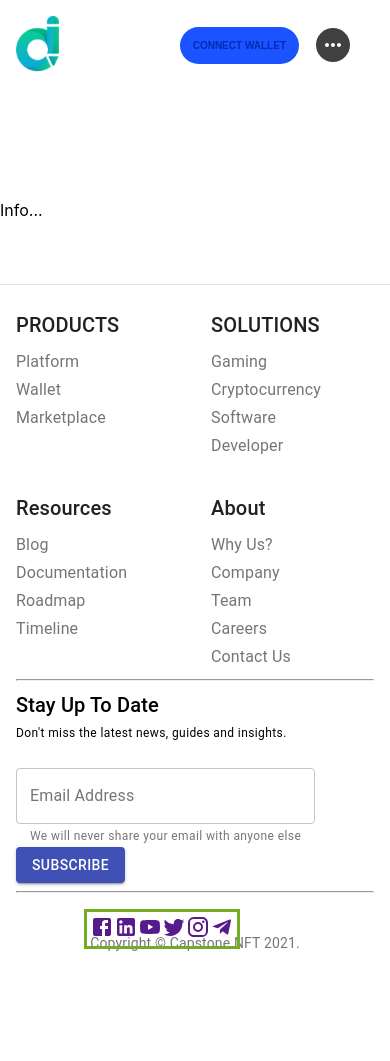
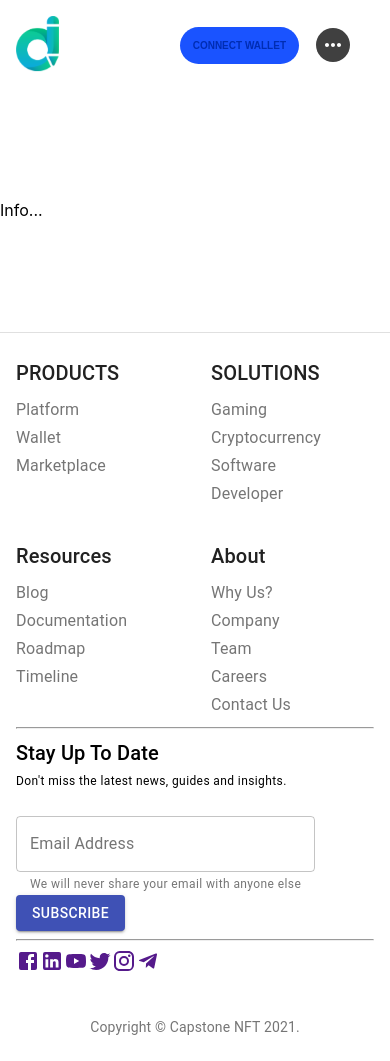
Before and after one commit to seantan1/Auxiun-webpage, a React (Create React App) app: page /info in a window 390 px wide. Before the commit the page ends 977 px from the top, so only its background shows below. Built offline with nearby package versions, Linux system fonts and the light colour scheme.

Commit message:
Adjusted responsiveness

```diff
--- a/src/components/footer-components/Footer.js
+++ b/src/components/footer-components/Footer.js
@@ -15,6 +15,7 @@ import LinkedInIcon from "@material-ui/icons/LinkedIn";
 import TwitterIcon from "@material-ui/icons/Twitter";
 
 import "./css/Footer.css";
+
 function Copyright() {
   return (
     <Typography variant="body2" color="textSecondary" align="center">
@@ -54,7 +55,7 @@ const useStyles = makeStyles((theme) => ({
 
   footer: {
     borderTop: `1px solid ${theme.palette.divider}`,
-    marginTop: theme.spacing(8),
+    marginTop: theme.spacing(14),
     paddingTop: theme.spacing(3),
     paddingBottom: theme.spacing(3),
     [theme.breakpoints.up("sm")]: {
--- a/src/components/footer-components/css/Footer.css
+++ b/src/components/footer-components/css/Footer.css
@@ -1,16 +1,11 @@
-.subscribe-btn{
-    margin-top: 3%;
-    margin-left: 3%;
-    color:grey;
-    background-color: black;
- }
+.subscribe-btn {
+  margin: 0;
+  margin-top: 3%;
+  margin-left: 3%;
+  color: grey;
+  background-color: black;
+}
 
- .social-media-icons{
-    position: absolute;
-    right: 150px;
-    /* width: 300px; */
-    border: 3px solid #73AD21;
-    padding: 3px ;
+.social-media-icons {
 
-     margin-top: 2%;
-  }
+}
```
